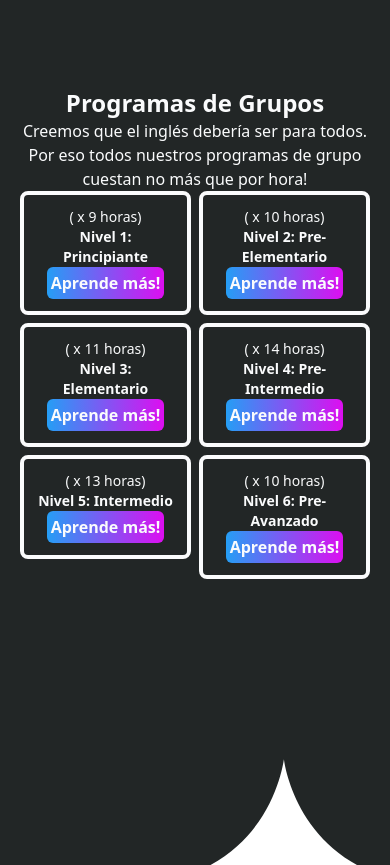
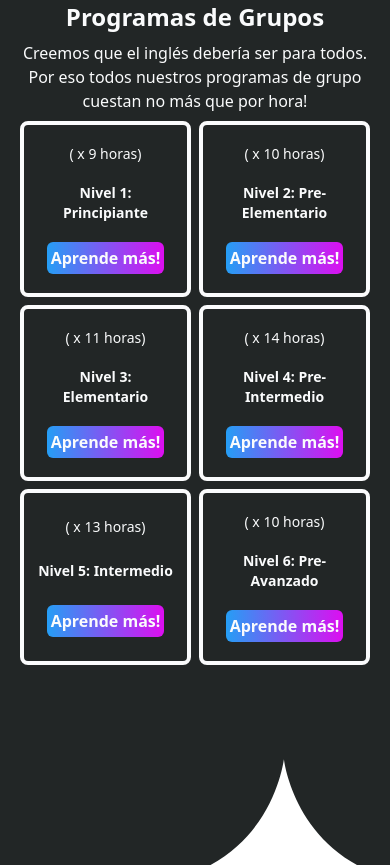
Before and after one commit to AngusGaukrogerDev/website-ingles-pal-mundo, a Vue app: page / in a window 390 px wide. Shown: the part 3100-3965 px from the top of the page. Built offline with nearby package versions, Linux system fonts and the light colour scheme; no server answers.

Commit message:
fixed cards - group lesson section

```diff
--- a/src/components/HomeElements/Cursos.vue
+++ b/src/components/HomeElements/Cursos.vue
@@ -1,7 +1,7 @@
 <template>
     <div>
 
-        <section id="Programas" class=" border-y-2 border-fade1 relative bg-fade1 px-5 md:px-20 h-screen w-full sm:space-y-8 flex flex-col justify-center z-0">
+        <section id="Programas" class=" border-y-2 border-fade1 relative bg-fade1 px-5 md:px-20 h-screen w-full space-y-2 sm:space-y-8 flex flex-col justify-center z-0">
             <h1 class="sm:text-5xl text-2xl text-texttone text-center font-bold aos-item" data-aos="fade-right">Programas de Grupos</h1>
             <h2 class="sm:text-xl text-md text-texttone text-center aos-item" data-aos="fade-up">Creemos que el inglés debería ser para todos. Por eso todos nuestros programas de grupo cuestan no más que {{ store.state.region_prices.prices.one_hr_group }} por hora! </h2>
             <!-- <h2 class="sm:text-2xl text-xl text-texttone text-center aos-item" data-aos="fade-up"> </h2> -->
--- a/src/components/UIElements/CourseData.vue
+++ b/src/components/UIElements/CourseData.vue
@@ -1,6 +1,6 @@
 <template>
     <div class=" aos-item" data-aos="fade-up">
-        <div class="hover:scale-105 text-texttone  text-center flex flex-col xl:py-5 justify-evenly items-center border-4 border-texttone bg-fade1 p-3  xxl:space-y-3 rounded-lg  hover:cursor-pointer">
+        <div class="hover:scale-105 text-texttone  h-44 md:h-60 text-center flex flex-col xl:py-5 justify-evenly items-center border-4 border-texttone bg-fade1 px-3  xxl:space-y-3 rounded-lg  hover:cursor-pointer">
 
                 <div class=" xl:py-1 flex flex-col items-center justify-center">
                     <h1 class="text-lg xl:text-4xl">{{ priceTot }} </h1>
```
